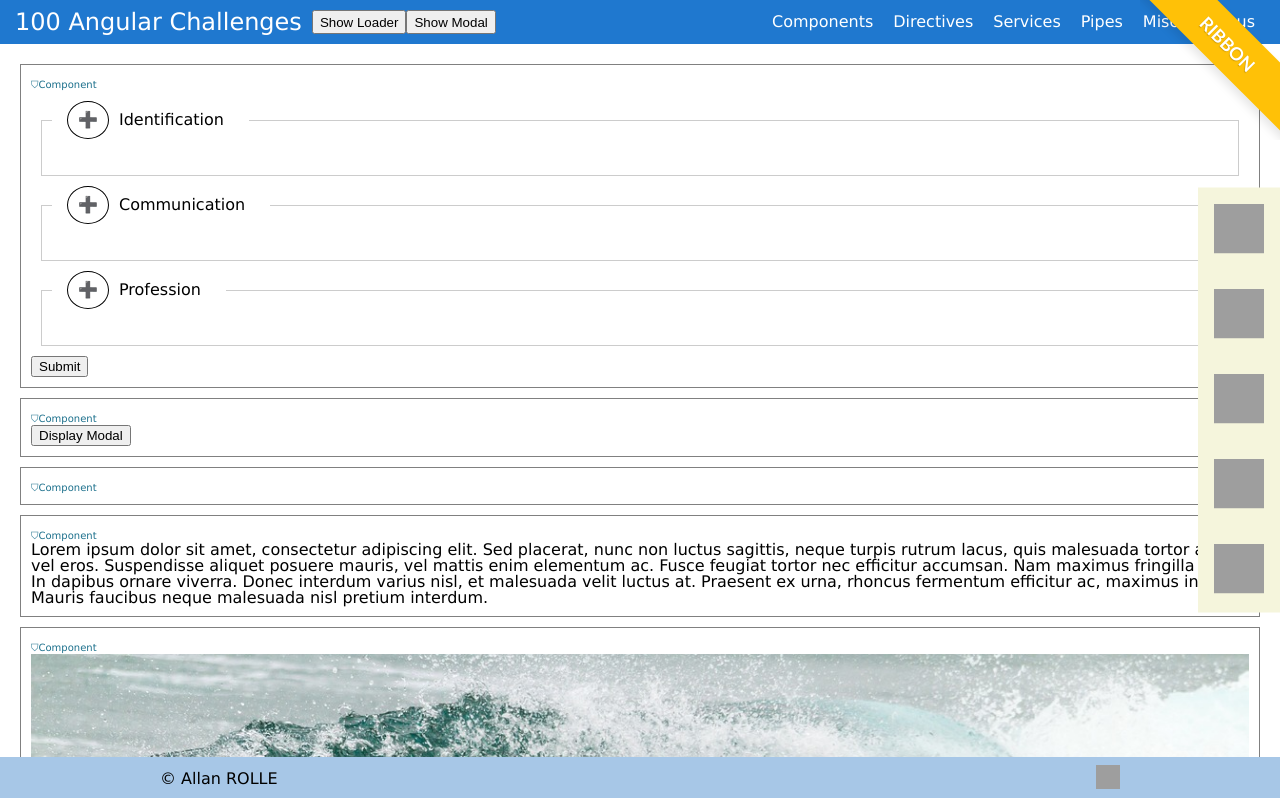
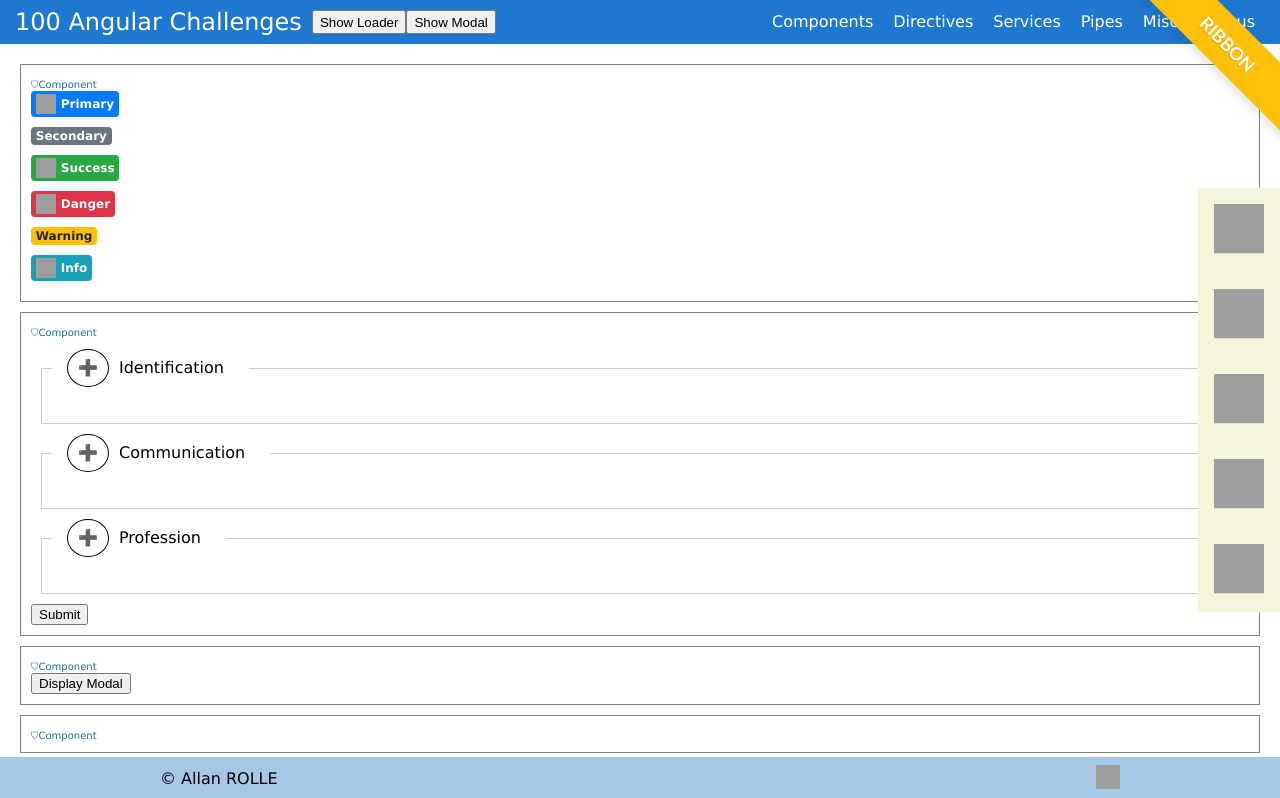
Before and after one commit to Portfolio-Allan-Rolle/100AngularChallenges, an Angular app: page / in a window 1280 px wide. Shown: the top 798 px of the page. Built offline with nearby package versions, Linux system fonts and the light colour scheme; grey boxes are pictures that could not be loaded.

Commit message:
pill component complete

```diff
--- /dev/null
+++ b/src/app/components/pill/pill.component.html
@@ -0,0 +1,14 @@
+<span
+  class="pill"
+  [class.primary]="type() == enumPillType.PRIMARY"
+  [class.secondary]="type() == enumPillType.SECONDARY"
+  [class.success]="type() == enumPillType.SUCCESS"
+  [class.danger]="type() == enumPillType.DANGER"
+  [class.warning]="type() == enumPillType.WARNING"
+  [class.info]="type() == enumPillType.INFO"
+>
+  @if(icon()) {
+  <img class="pill_icon" width="20" height="20" src="{{ icon() }}" alt="icon" />
+  }
+  <span>{{ label() }}</span>
+</span>
--- /dev/null
+++ b/src/app/components/pill/pill.component.scss
@@ -0,0 +1,43 @@
+.pill {
+  display: inline-flex;
+  align-items: center;
+  margin-bottom: 10px;
+  justify-content: center;
+  padding: 0.25em 0.4em;
+  font-size: 75%;
+  font-weight: 700;
+  line-height: 1;
+  text-align: center;
+  white-space: nowrap;
+  vertical-align: baseline;
+  border-radius: 0.25rem;
+
+  &.primary {
+    color: #fff;
+    background-color: #007bff;
+  }
+  &.secondary {
+    color: #fff;
+    background-color: #6c757d;
+  }
+  &.success {
+    color: #fff;
+    background-color: #28a745;
+  }
+  &.danger {
+    color: #fff;
+    background-color: #dc3545;
+  }
+  &.warning {
+    color: #212529;
+    background-color: #ffc107;
+  }
+  &.info {
+    color: #fff;
+    background-color: #17a2b8;
+  }
+
+  &_icon {
+    margin-right: 5px;
+  }
+}
--- /dev/null
+++ b/src/app/components/pill/pill.component.ts
@@ -0,0 +1,20 @@
+import { Component, input, OnInit } from '@angular/core';
+import { pillType } from '../../models';
+import { CommonModule } from '@angular/common';
+
+@Component({
+  selector: 'app-pill',
+  imports: [CommonModule],
+  templateUrl: './pill.component.html',
+  styleUrl: './pill.component.scss',
+})
+export class PillComponent implements OnInit {
+  label = input.required<string>();
+  type = input.required<string>();
+  icon = input<string>();
+  enumPillType: typeof pillType = pillType;
+
+  ngOnInit(): void {
+    console.log(this.enumPillType.PRIMARY);
+  }
+}
--- a/src/app/models.ts
+++ b/src/app/models.ts
@@ -94,3 +94,12 @@ export const countries: ICountry[] = [
   { name: 'CHILE', continent: continents.SOUTH_AMERICA },
   { name: 'COSTA RICA', continent: continents.SOUTH_AMERICA },
 ];
+
+export enum pillType {
+  PRIMARY = 'PRIMARY',
+  SECONDARY = 'SECONDARY',
+  SUCCESS = 'SUCCESS',
+  DANGER = 'DANGER',
+  WARNING = 'WARNING',
+  INFO = 'INFO',
+}
--- a/src/app/routes/component-documentation/component-documentation.component.html
+++ b/src/app/routes/component-documentation/component-documentation.component.html
@@ -1,4 +1,35 @@
 <div>
+  <div class="wrapper">
+    <div>
+      <app-pill
+        [label]="'Primary'"
+        [type]="enumPillType.PRIMARY"
+        [icon]="'https://img.icons8.com/wired/64/checked-2.png'"
+      ></app-pill
+      ><br />
+      <app-pill [label]="'Secondary'" [type]="enumPillType.SECONDARY"></app-pill
+      ><br />
+      <app-pill
+        [label]="'Success'"
+        [type]="enumPillType.SUCCESS"
+        [icon]="'https://img.icons8.com/wired/64/checked-2.png'"
+      ></app-pill
+      ><br />
+      <app-pill
+        [label]="'Danger'"
+        [type]="enumPillType.DANGER"
+        [icon]="'https://img.icons8.com/wired/64/checked-2.png'"
+      ></app-pill
+      ><br />
+      <app-pill [label]="'Warning'" [type]="enumPillType.WARNING"></app-pill
+      ><br />
+      <app-pill
+        [label]="'Info'"
+        [type]="enumPillType.INFO"
+        [icon]="'https://img.icons8.com/wired/64/checked-2.png'"
+      ></app-pill>
+    </div>
+  </div>
   <div class="wrapper">
     <form>
       <app-fieldset-toggle [fieldsetLegend]="'Identification'">
--- a/src/app/routes/component-documentation/component-documentation.component.ts
+++ b/src/app/routes/component-documentation/component-documentation.component.ts
@@ -4,7 +4,7 @@ import { AccordionComponent } from '../../components/accordion/accordion.compone
 import { ProgressbarComponent } from '../../components/progressbar/progressbar.component';
 import { StarRatingComponent } from '../../components/star-rating/star-rating.component';
 import { TopOfPageComponent } from '../../components/top-of-page/top-of-page.component';
-import { IAccordionItem } from '../../models';
+import { IAccordionItem, pillType } from '../../models';
 import { CreditCardInputComponent } from '../../components/credit-card-input/credit-card-input.component';
 import { TwitterPostComponent } from '../../components/twitter-post/twitter-post.component';
 import { LinkedinPostComponent } from '../../components/linkedin-post/linkedin-post.component';
@@ -34,6 +34,7 @@ import { SocialMediaBarComponent } from '../../components/social-media-bar/socia
 import { BottomSheetComponent } from '../../components/bottom-sheet/bottom-sheet.component';
 import { BottomSheetService } from '../../services/bottom-sheet.service';
 import { FieldsetToggleComponent } from '../../components/fieldset-toggle/fieldset-toggle.component';
+import { PillComponent } from '../../components/pill/pill.component';
 
 @Component({
   selector: 'app-component-documentation',
@@ -69,6 +70,7 @@ import { FieldsetToggleComponent } from '../../components/fieldset-toggle/fields
     PopUpComponent,
     CountdownTimerComponent,
     SocialMediaBarComponent,
+    PillComponent,
   ],
   templateUrl: './component-documentation.component.html',
   styleUrl: './component-documentation.component.scss',
@@ -83,6 +85,7 @@ export class ComponentDocumentationComponent {
 
   enumRibbonPosition: typeof ribbonPosition = ribbonPosition;
   enumRibbonType: typeof ribbonType = ribbonType;
+  enumPillType: typeof pillType = pillType;
 
   public dataForTabs: any[] = [
     TwitterPostComponent,
```
Also changed, not shown: 2 other files (tests, documents, lock files or other folders).
